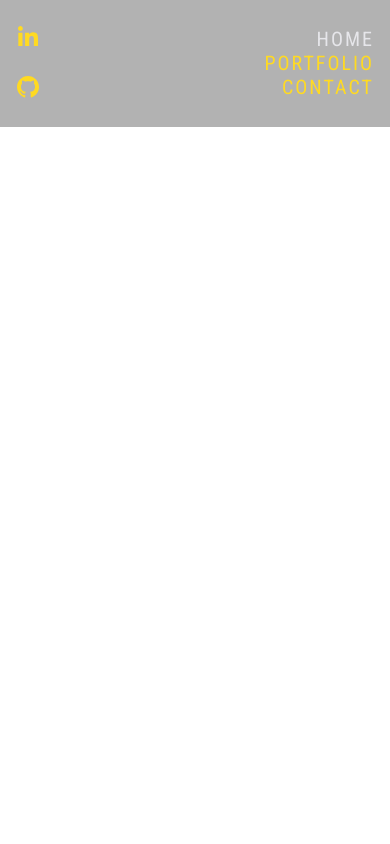
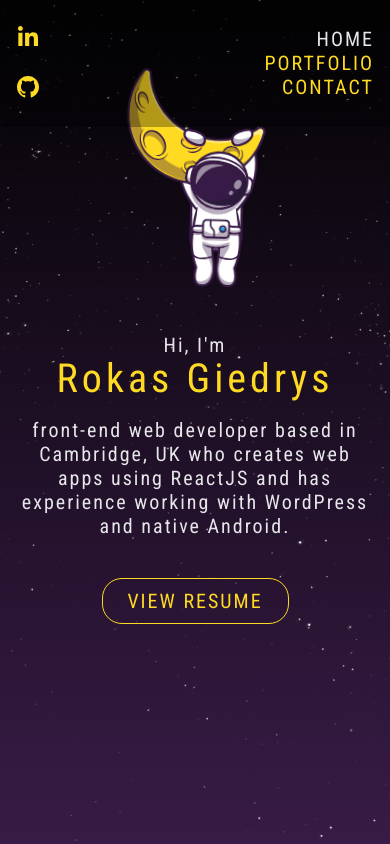
Before and after one commit to RokasGiedrys/astronaut-portfolio, a React (Create React App) app: page / in a window 390 px wide. Built offline with nearby package versions, Linux system fonts and the light colour scheme; the HTML template or start-up script is replaced by a standard one.

Commit message:
font size of the mobile nav links updated

```diff
--- a/src/App.js
+++ b/src/App.js
@@ -10,6 +10,7 @@ function App() {
     <div>
       <Header />
       <Switch>
+        <Route exact path='/' component={HomePage} />
         <Route exact path='/portfolio' component={HomePage} />
         <Route exact path='/projects' component={PortfolioPage} />
         <Route exact path='/contact' component={ContactPage} />
--- a/src/components/mobile-navigation/mobile-navigation.styles.scss
+++ b/src/components/mobile-navigation/mobile-navigation.styles.scss
@@ -34,8 +34,10 @@
   }
 
   .menu-option {
+    visibility: hidden;
     @include for-size(tablet-portrait) {
       width: 100%;
+      visibility: visible;
       font-size: 1em;
       cursor: pointer;
       color: $main-color;
```
